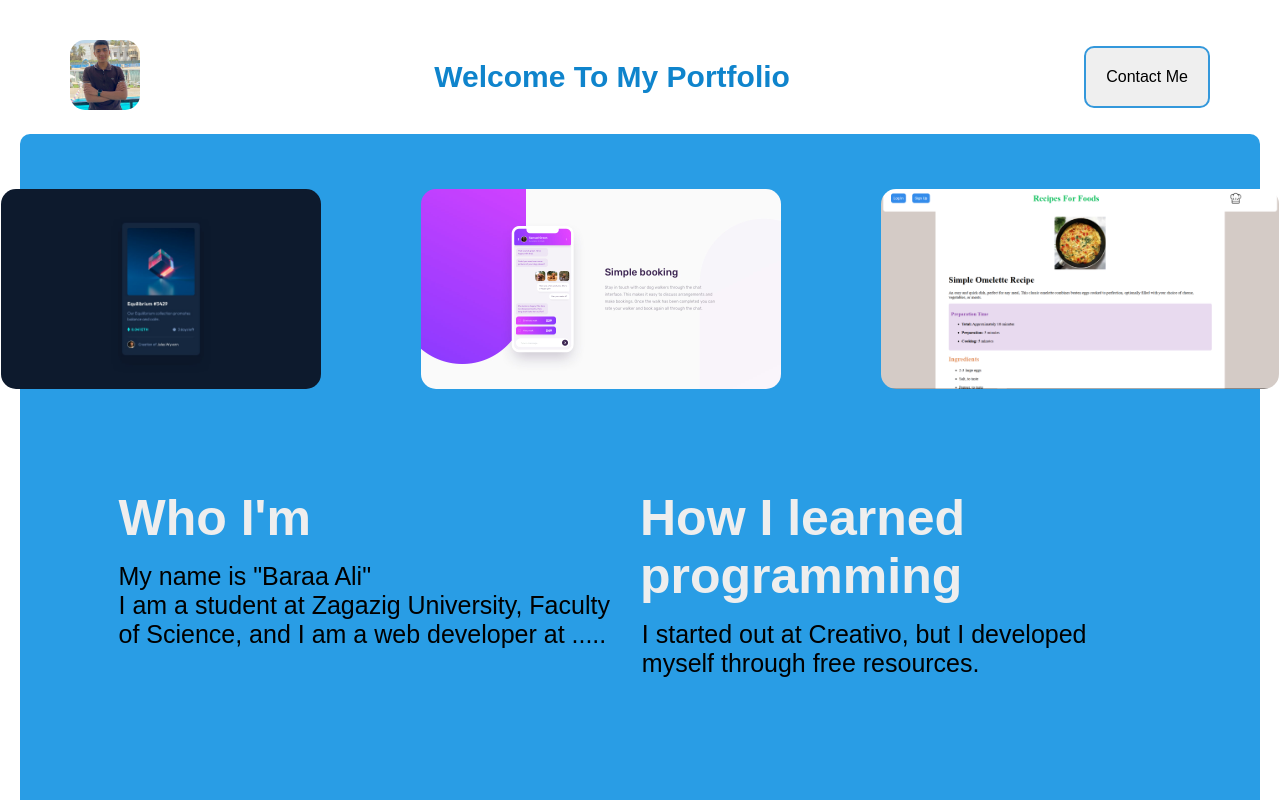
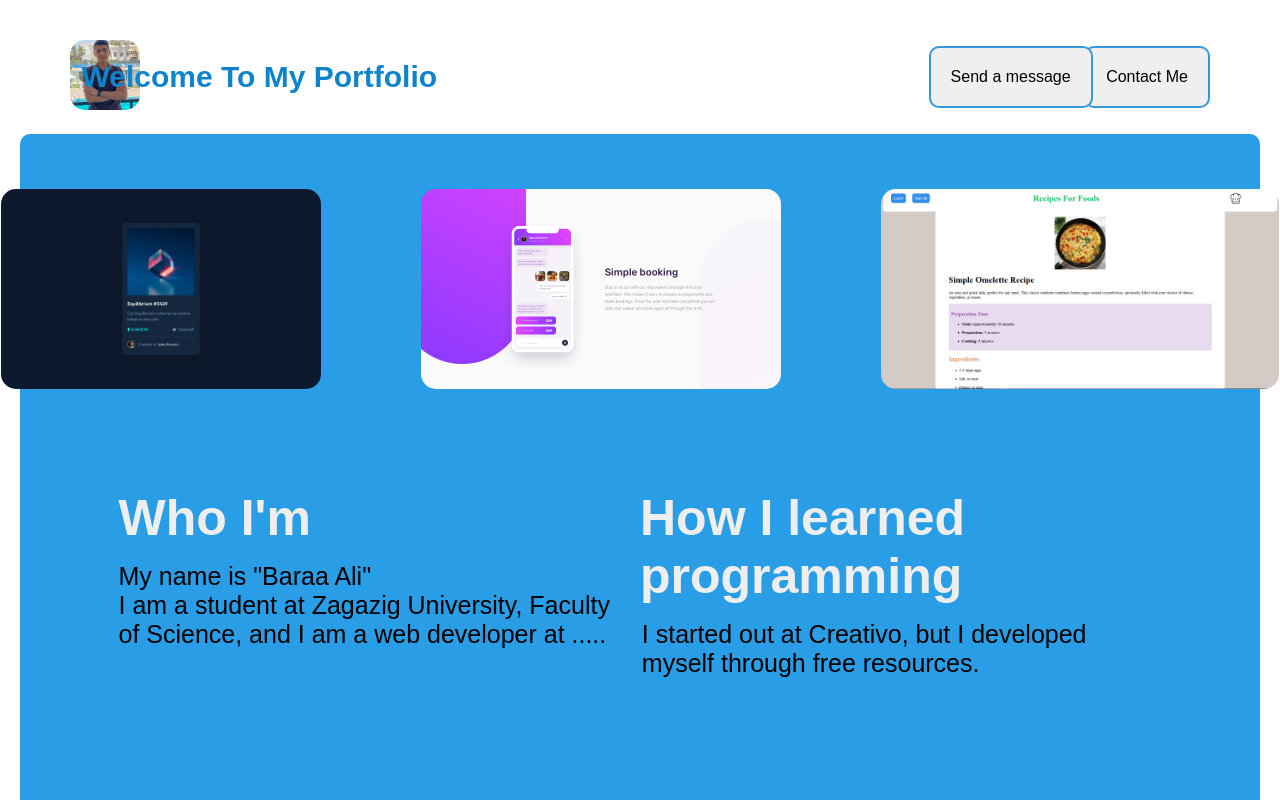
Before and after one commit to Baraa-ali-creat/Portfolio-repo, a plain HTML site: page index.html in a window 1280 px wide. Shown: the top 800 px of the page. Drawn offline with Linux system fonts and the light colour scheme.

Commit message:
Adding log in page

```diff
--- a/css/main.css
+++ b/css/main.css
@@ -30,6 +30,8 @@ body {
 .navbar h1 {
   font-size: 30px;
   color: rgb(15, 132, 204);
+  position: relative;
+  right: 200px;
 }
 .navbar button {
   border: none;
@@ -198,3 +200,15 @@ body {
 .contact-icons a:hover {
   color: #0077b5; /* ممكن تغير اللون لما تمرر الفأرة */
 }
+
+.end-btn {
+  border: none;
+  padding: 20px;
+  border-radius: 10px;
+  border: 2px solid #3498db;
+  font-size: 16px;
+  transition: background-color 0.3s ease, transform 0.3s ease;
+  cursor: pointer;
+  position: relative;
+  left: 150px;
+}
--- a/index.html
+++ b/index.html
@@ -8,7 +8,7 @@
       href="https://cdnjs.cloudflare.com/ajax/libs/font-awesome/6.5.0/css/all.min.css"
     />
     <link rel="stylesheet" href="css/main.css" />
-    <title>Portfolio</title>
+    <title>Portfolio Page</title>
   </head>
   <body onload="window.scrollTo(0,0)">
     <!-- Navbar section -->
@@ -17,6 +17,9 @@
         <img src="imgs/my-img.jpg" />
       </div>
       <h1>Welcome To My Portfolio</h1>
+      <a target="_blank" href="Log-in---Repo/index.html">
+        <button class="end-btn">Send a message</button>
+      </a>
       <a href="#contactMe">
         <button>Contact Me</button>
       </a>
@@ -130,6 +133,7 @@
           <i class="fab fa-github"></i>
         </a>
       </div>
+      <br />
     </section>
   </body>
 </html>
```
